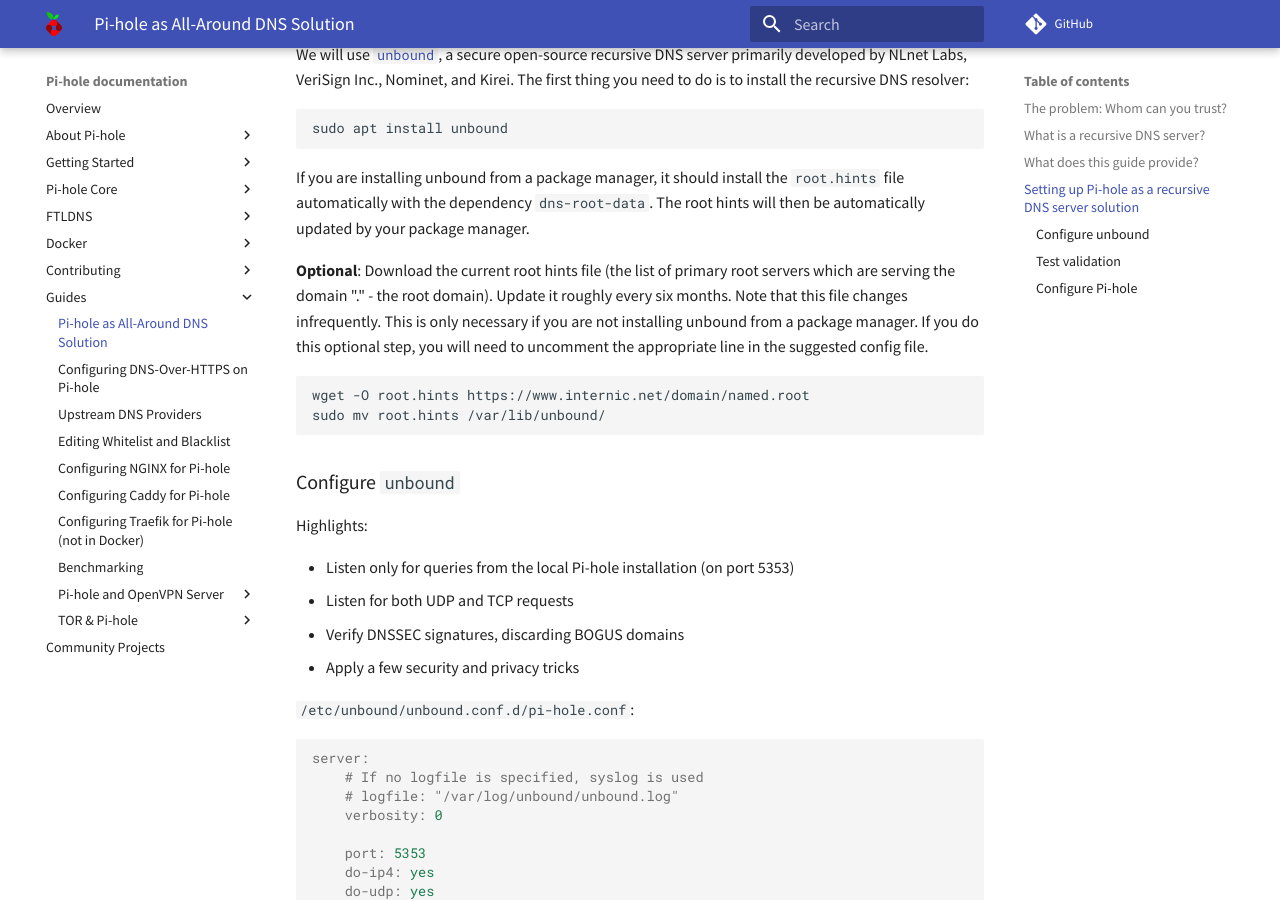
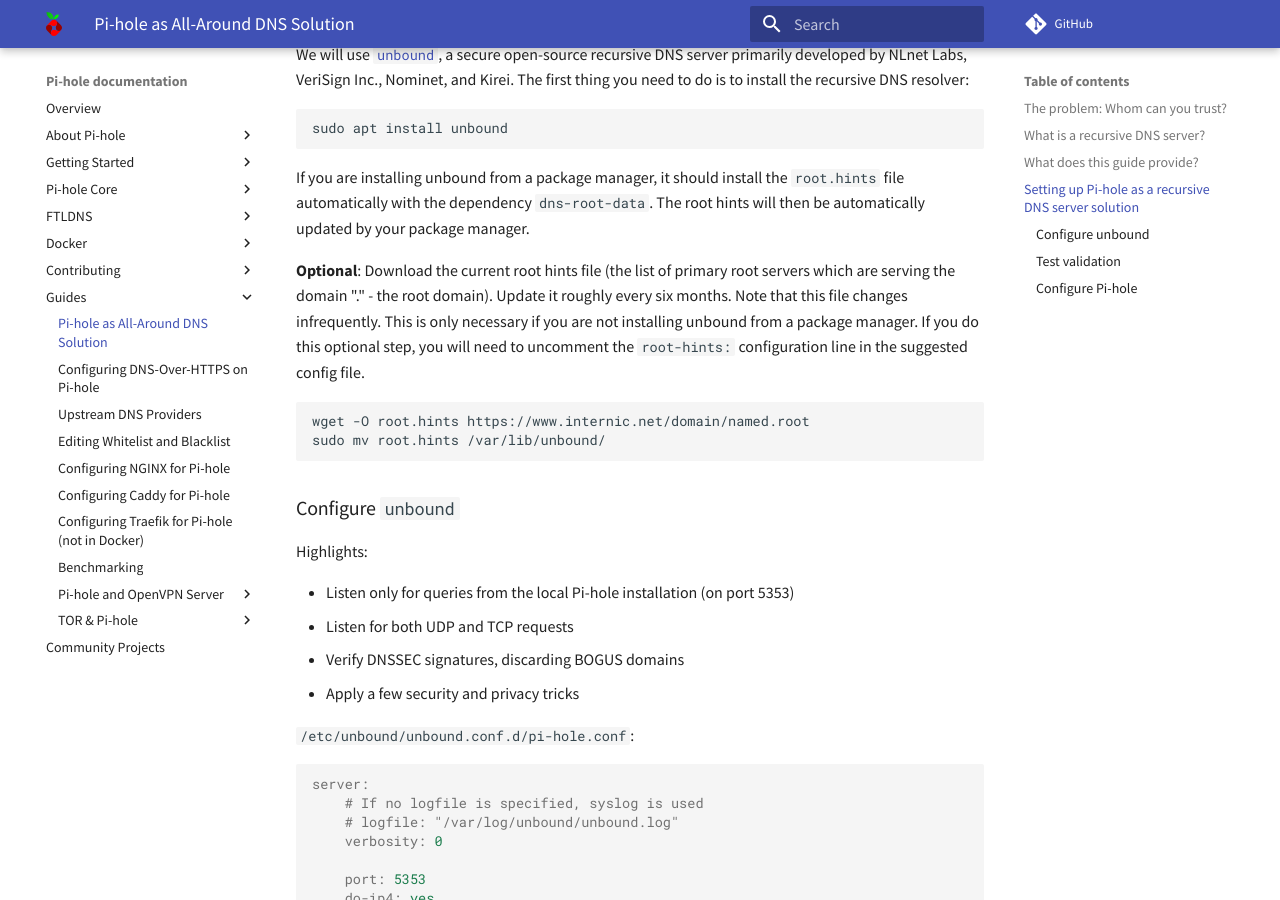
Before and after one commit to pi-hole/docs, an MkDocs documentation site: the page built from docs/guides/unbound.md, in a window 1280 px wide and 900 px high, scrolled down 2365 px. Built offline with MkDocs 1.6.1 and Material for MkDocs 9.7.7, drawn with Linux system fonts in a browser that asks for light colours; comment, search, counter and statistics services are not loaded.

Commit message:
Update docs/guides/unbound.md
Co-Authored-By: Dan Schaper <dan@glacialmagma.com>

````diff
--- a/docs/guides/unbound.md
+++ b/docs/guides/unbound.md
@@ -59,7 +59,7 @@
 
 If you are installing unbound from a package manager, it should install the `root.hints` file automatically with the dependency `dns-root-data`. The root hints will then be automatically updated by your package manager.
 
-**Optional**: Download the current root hints file (the list of primary root servers which are serving the domain "." - the root domain). Update it roughly every six months. Note that this file changes infrequently. This is only necessary if you are not installing unbound from a package manager. If you do this optional step, you will need to uncomment the appropriate line in the suggested config file.
+**Optional**: Download the current root hints file (the list of primary root servers which are serving the domain "." - the root domain). Update it roughly every six months. Note that this file changes infrequently. This is only necessary if you are not installing unbound from a package manager. If you do this optional step, you will need to uncomment the `root-hints:` configuration line in the suggested config file.
 
 ```bash
 wget -O root.hints https://www.internic.net/domain/named.root
````
